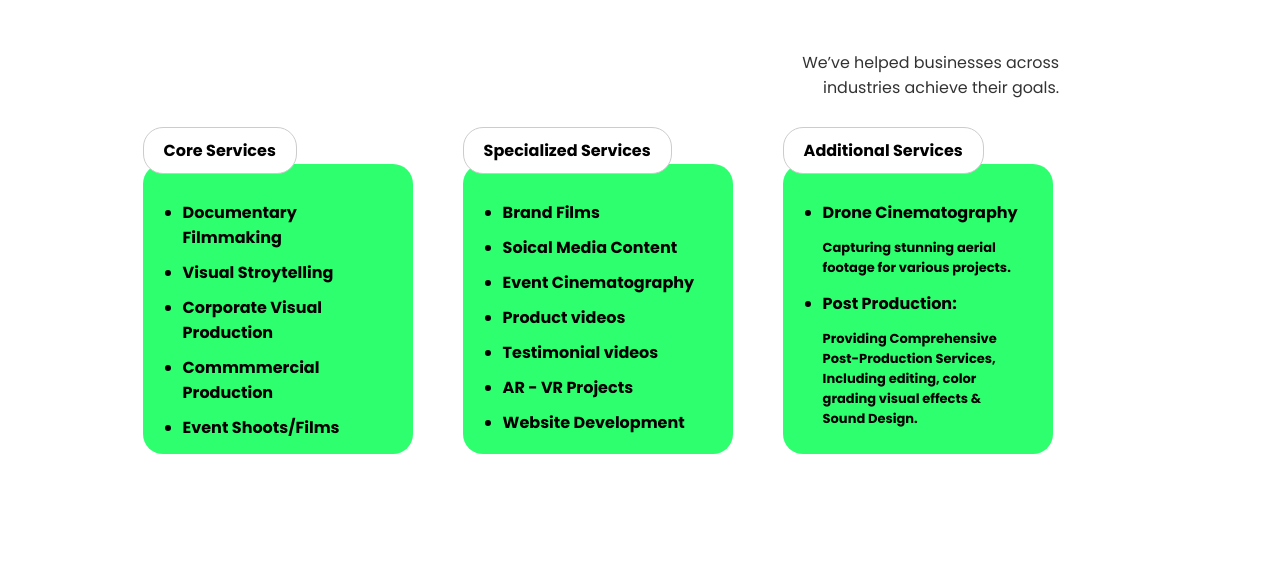
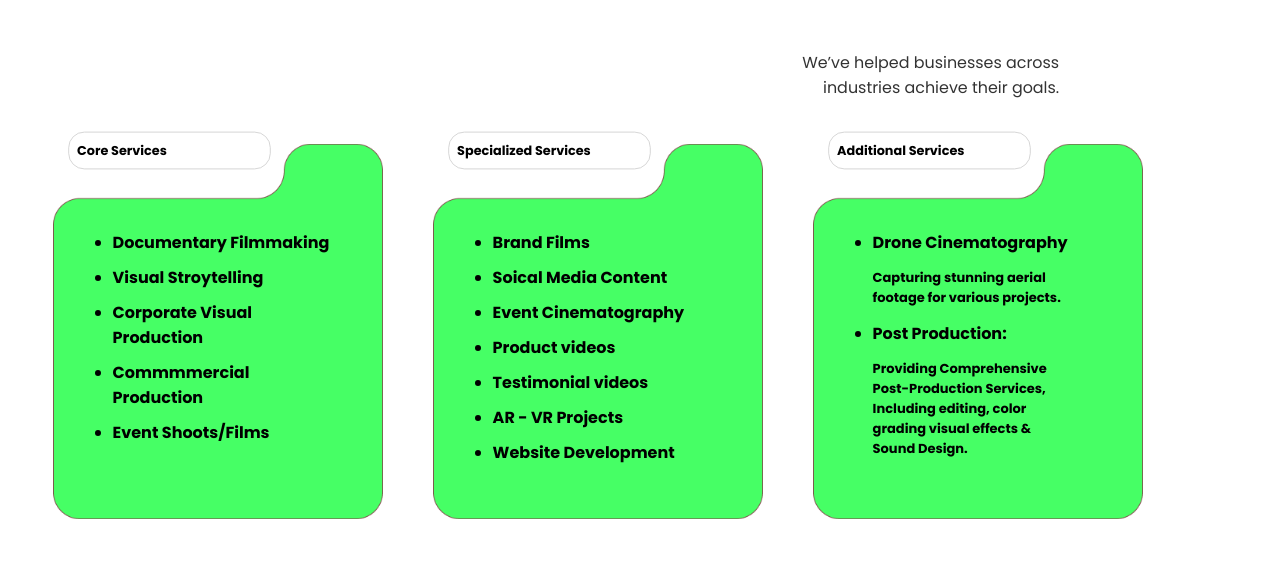
Before and after one commit to Abudarda12/Undiscovered-Ventures, a React (Vite) app in the folder undiscovered ventures/: page / in a window 1280 px wide. Shown: the part 820-1389 px from the top of the page. Built offline with nearby package versions, Linux system fonts and the light colour scheme; a web font is replaced by a local one.

Commit message:
service section

```diff
--- a/undiscovered ventures/src/style/service.css
+++ b/undiscovered ventures/src/style/service.css
@@ -107,33 +107,42 @@
 }
 
 .container {
+  display: flex;
+  flex-direction: column;
+  align-items: start;
   text-align: left;
   cursor: pointer;
   transition: transform 0.3s ease-in-out;
 }
 .container:hover {
   transform: scale(1.05) rotate(3deg);
-
-
 }
 
 .title-box {
   display: inline-block;
-  padding: 10px 20px;
+  padding: 10px 10px;
   background: white;
   border-radius: 20px;
   border: 1px solid #ccc;
   font-weight: bold;
+  width: 70%;
+  margin-bottom: -20px;
+  margin-left: -10px;
+  transform: scale(0.8); ;
 }
 
 .content-box {
-  background: #2eff6f; /* bright green */
-  padding: 20px;
+
+  background-image: url(/images/Subtract.png); /* bright green */
+  background-size: cover;
+  background-position: center;
+  background-repeat: no-repeat;
+  padding: 70px 40px 25px 40px;
   margin-top: -10px; /* slight overlap */
   clip-path: path("M 0 0 H calc(100% - 50px) Q 100% 0 100% 50 V 100% Q 100% 100% 0 100% Z");
   border-radius: 20px;
-  height: 250px;
-  width: 230px;
+  height: 280px;
+  width: 250px;
 }
 
 .content-box ul {
```
Also changed, not shown: undiscovered ventures/public/images/Subtract.png (added).
